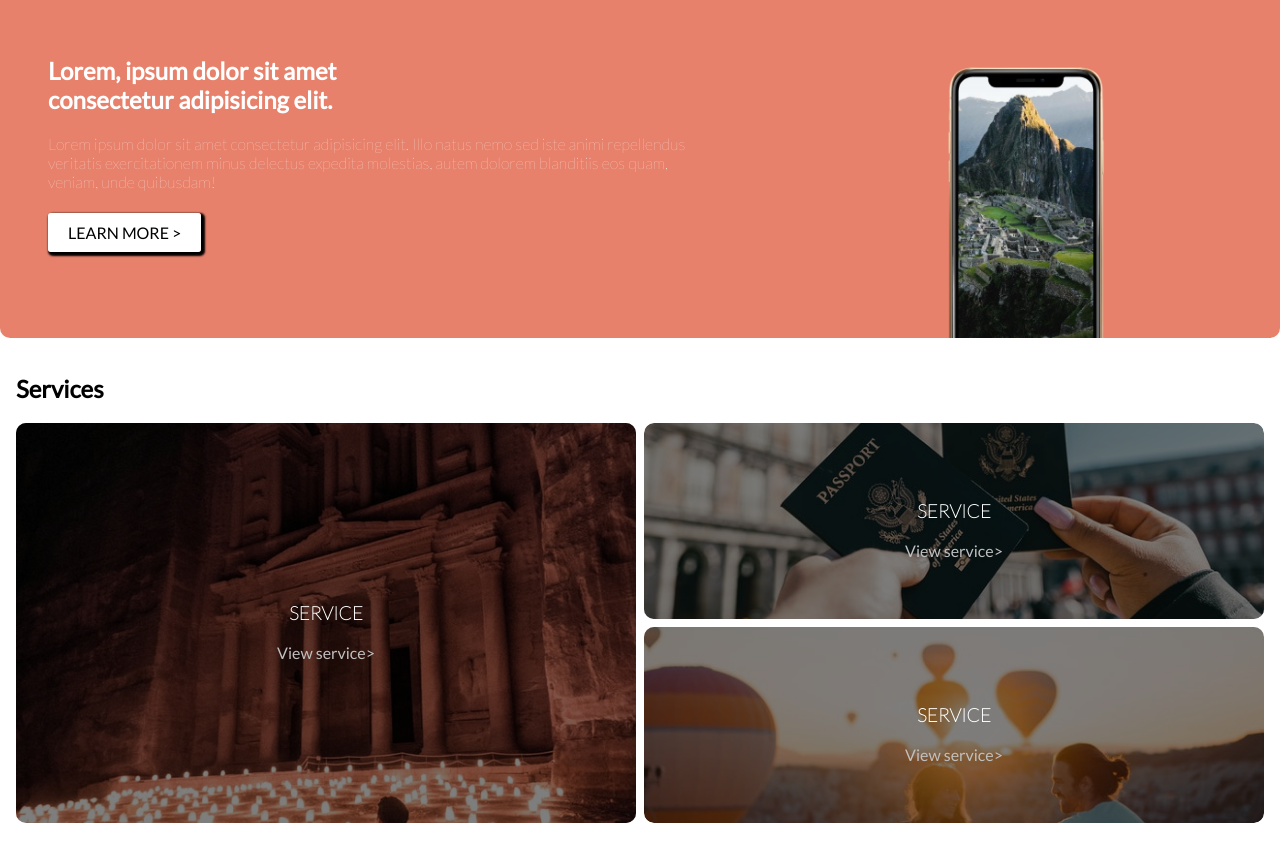
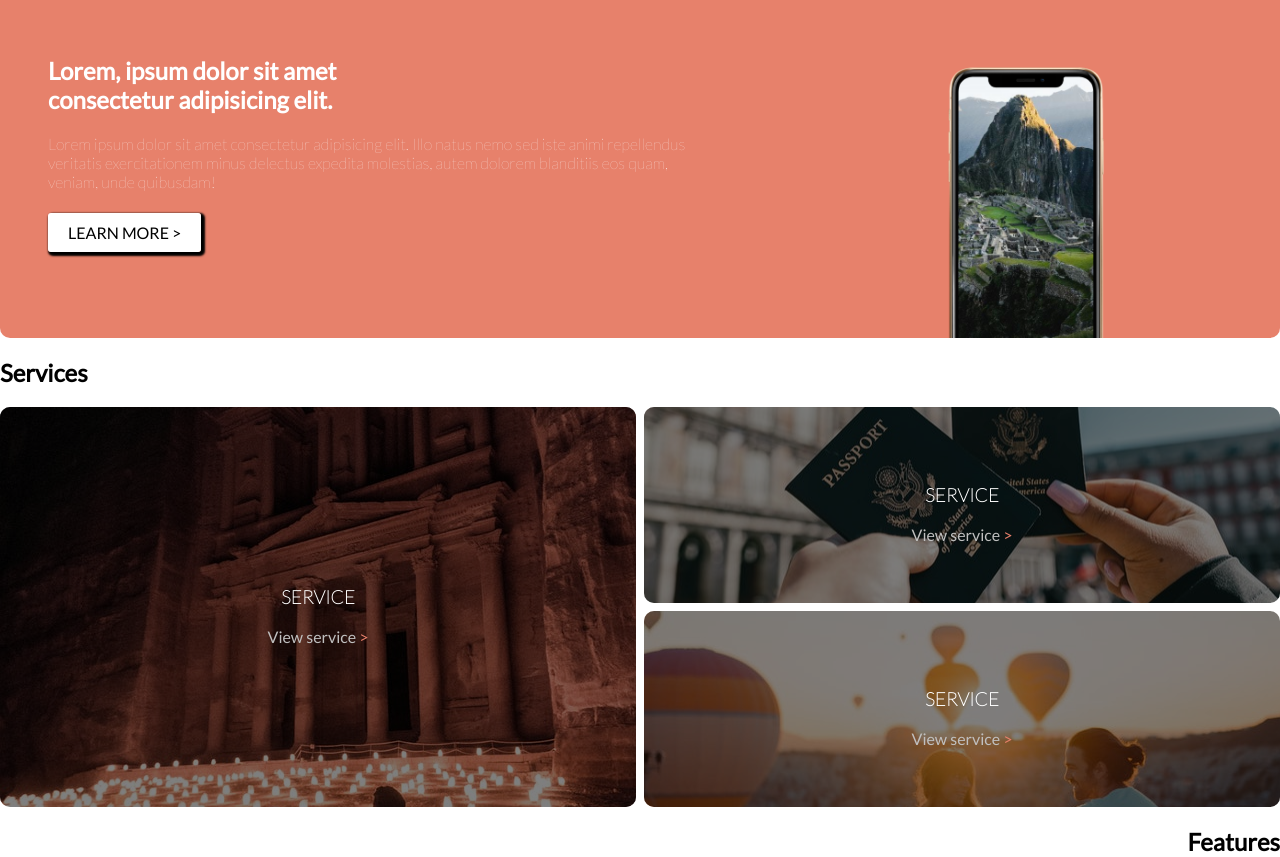
Before and after one commit to Swapaadeg/Travel-Together, a website: page index.html in a window 1280 px wide. Shown: the part 95-952 px from the top of the page. Drawn offline with Linux system fonts and the light colour scheme.

Commit message:
branch refacto

```diff
--- a/assets/scss/base/_base.scss
+++ b/assets/scss/base/_base.scss
@@ -5,6 +5,18 @@
 
 * {
     box-sizing: border-box;
+}
+
+body {
+   font-family: typo.$police-principale;
+   margin: 0;
+}
+
+main {
+   background-image: url(../../assets/img/wave.svg);
+   background-position: bottom;
+   background-size: 130%;
+   background-repeat: no-repeat;
 }
 
 h1 {
@@ -33,14 +45,3 @@ a{
 ul {
     list-style: none;
 }
-
-body {
-   font-family: typo.$police-principale;
-   margin: 0;
-}
-
-main {
-   background-image: url(../../assets/img/wave.svg);
-   background-position: bottom;
-   background-repeat: no-repeat;
-}
--- a/assets/scss/base/_responsive.scss
+++ b/assets/scss/base/_responsive.scss
@@ -2,6 +2,10 @@
 @use "../abstracts/mixins" as mixins;
 
 @media screen and (max-width:768px) {
+
+.container {
+    padding: 1rem;
+}
 .header__wrapper {
     flex-direction: column;
     align-items: center;
--- a/assets/scss/base/_utilities.scss
+++ b/assets/scss/base/_utilities.scss
@@ -1,6 +1,12 @@
+@use "../abstracts/variables" as variable;
+
 .container {
     width: 100%;
     max-width: 1280px;
     margin: 0 auto;
     padding: 1rem;
 }
+
+.arrow {
+    color: variable.$tertiary-color;
+}
--- a/assets/scss/components/_card.scss
+++ b/assets/scss/components/_card.scss
@@ -2,7 +2,6 @@
 
 .service {
     width: 100%;
-    background-size: cover;
     background-position-y: center;
     border-radius: variable.$radius-border;
     display: flex;
@@ -15,6 +14,7 @@
 
 .features__wrapper {
     width: 100%;
+    padding: 0;
     margin-top: 4rem;
     margin-bottom: 6rem;
     display: flex;
@@ -26,4 +26,5 @@
 
 .features {
     text-align: end;
+    padding: 0;
 }
--- a/assets/scss/pages/_homepage.scss
+++ b/assets/scss/pages/_homepage.scss
@@ -1,20 +1,21 @@
 @use "../abstracts/variables" as variable;
 @use "../abstracts/mixins" as mixins;
 
+.services__wrapper {
+    padding: 0;
 
     .allservices {
         width: 100%;
         display: flex;
         gap: 0.5rem;
-    padding: 0;
 
         .first-service {
-        width: 50%;
             height: 50vh;
             background-image: url(../../assets/img/homme-assis-batiment.jpg);
         }
         .services-small {
-        width: 50%;
+            width: 100%;
+            display: flex;
             flex-direction: column;
             gap: 0.5rem;
 
@@ -28,3 +29,4 @@
             }
         }
     }
+}
--- a/index.html
+++ b/index.html
@@ -37,26 +37,28 @@
             <div class="services__wrapper container">
                 <h2>Services</h2>
                 <div class="allservices">
+                    <!-- 1er service -->
                     <div class="service first-service">
                         <div class="overlay"></div>
                         <div class="service-content">
                             <h3>Service</h3>
-                            <a href="view">View service></a>
+                            <a href="view">View service <span class="arrow">&gt;</span></a>
                         </div>
                     </div>
-                    <div class="service services-small">
+                    <!-- services 2 et 3 -->
+                    <div class="services-small">
                         <div class="service second-service">
                             <div class="overlay"></div>
                             <div class="service-content">
                                 <h3>Service</h3>
-                                <a href="view">View service></a>
+                                <a href="view">View service <span class="arrow">&gt;</span></a>
                             </div>
                         </div>
                         <div class="service third-service">
                             <div class="overlay"></div>
                             <div class="service-content">
                                 <h3>Service</h3>
-                                <a href="view">View service></a>
+                                <a href="view">View service <span class="arrow">&gt;</span></a>
                             </div>
                         </div>
                     </div>
```
Also changed, not shown: assets/css/style.css, 1 other file. Lines whose indentation alone changed are shown as unchanged.
